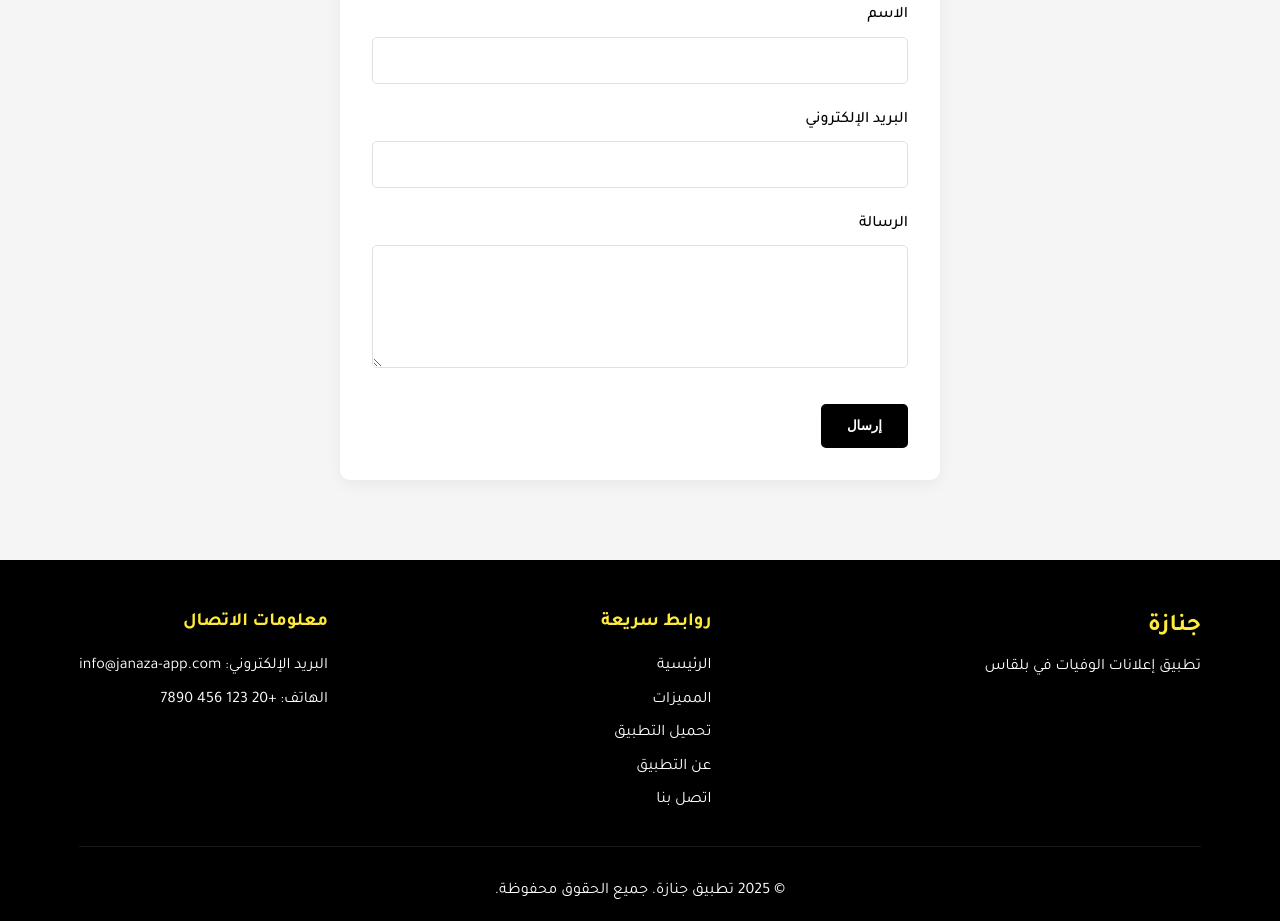
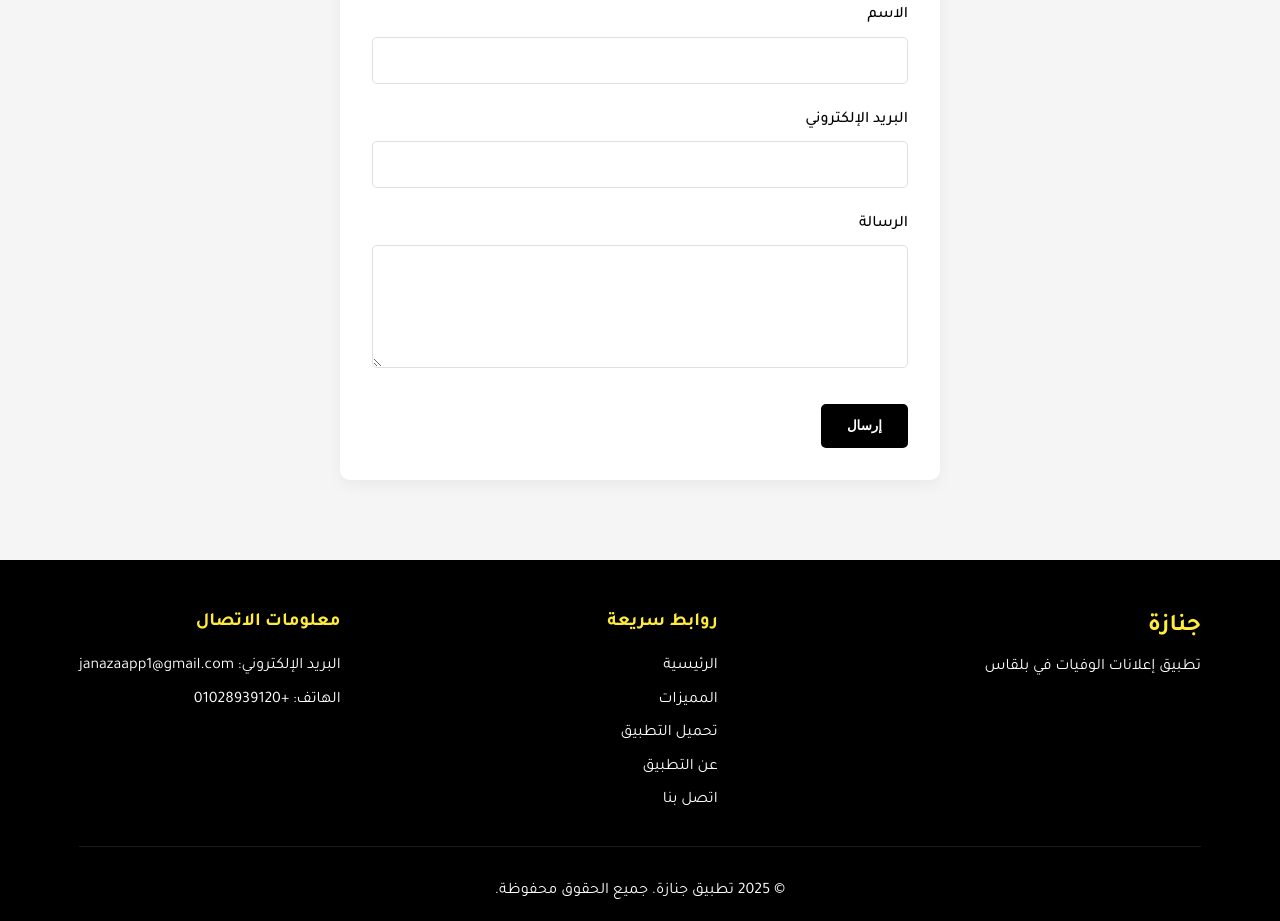
Before and after one commit to magdykhaled755/janazaapp, a plain HTML site: page index.html in a window 1280 px wide. Shown: the part 3262-4183 px from the top of the page. Drawn offline with Linux system fonts and the light colour scheme.

Commit message:
Update index.html

```diff
--- a/index.html
+++ b/index.html
@@ -193,8 +193,8 @@
                 </div>
                 <div class="footer-contact">
                     <h3>معلومات الاتصال</h3>
-                    <p>البريد الإلكتروني: info@janaza-app.com</p>
-                    <p>الهاتف: +20 123 456 7890</p>
+                    <p>البريد الإلكتروني: janazaapp1@gmail.com</p>
+                    <p>الهاتف: +01028939120</p>
                 </div>
             </div>
             <div class="footer-bottom">
```
